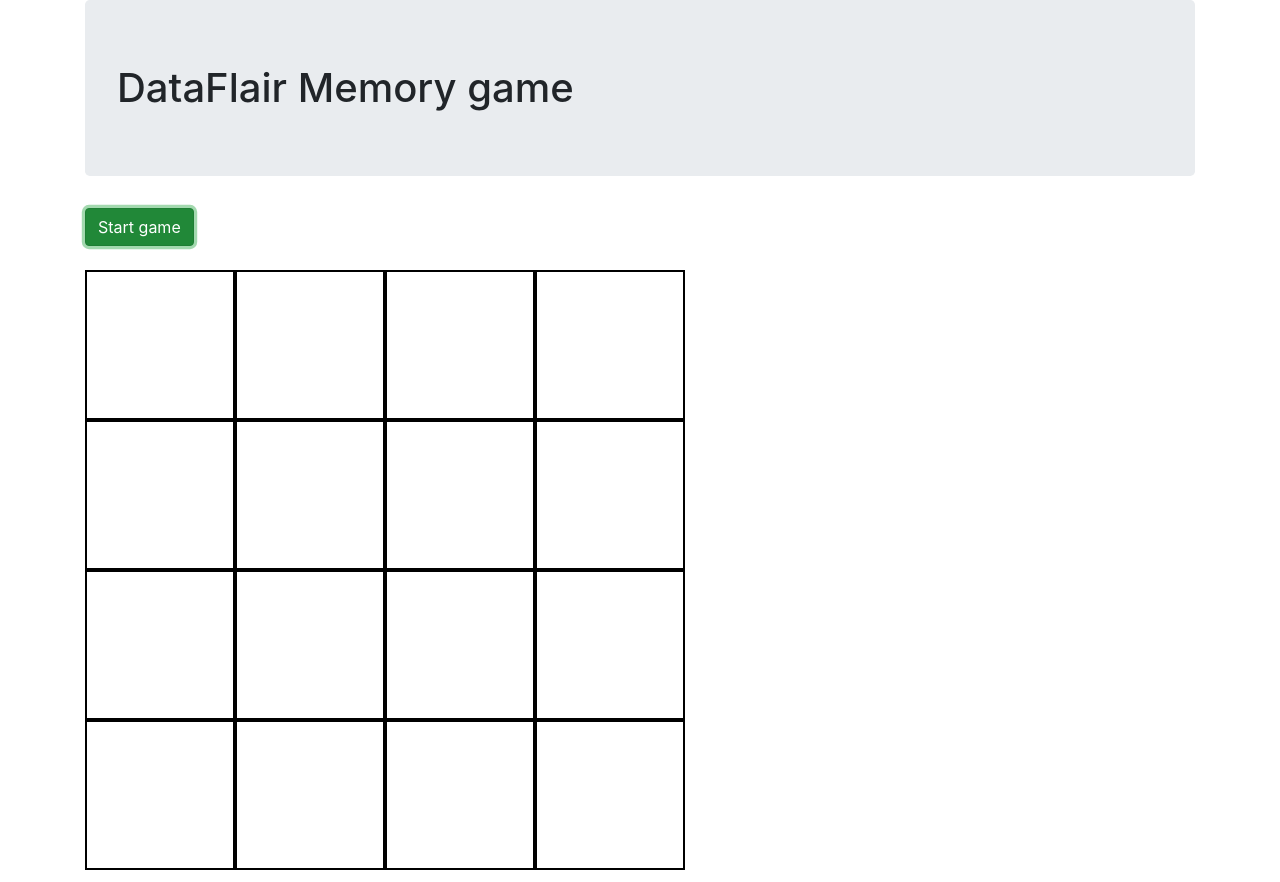
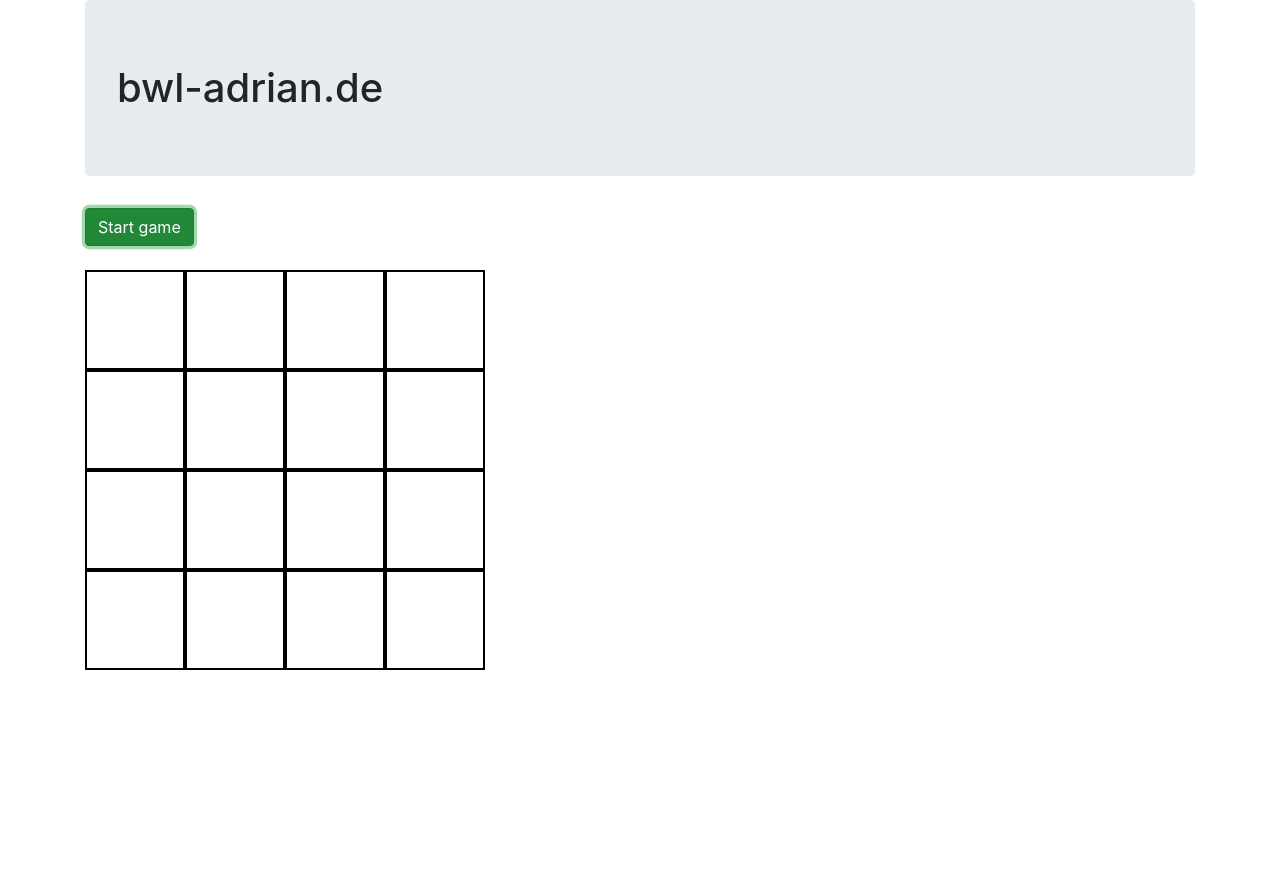
Before and after one commit to Gnunroh/bwl-adrian, a plain HTML site: page index.html in a window 1280 px wide. Both pictures are taken after a click on the button "Start game". After the commit the page ends 800 px from the top, so only its background shows below. Drawn offline with nearby package versions, Linux system fonts and the light colour scheme.

Commit message:
Update index.html

```diff
--- a/index.html
+++ b/index.html
@@ -11,11 +11,11 @@
         .imgdiv{
             position: relative;
             display: inline-block;
-            width:150px;
-            height: 150px;
+            width: 100px;
+            height: 100px;
             line-height: 150px;
             font-size: 20px;
-            padding: 10px;
+            padding: 0px;
             text-align: center;
             border: 2px solid black;
             cursor: pointer;
@@ -40,7 +40,7 @@
 </head>
 <body>
     <div class="container">
-        <h1 class ="jumbotron">DataFlair Memory game</h1>
+        <h1 class ="jumbotron">bwl-adrian.de</h1>
         <button class="btn btn-success" onclick="start()">Start game</button><br><br>
   <div id="score"></div>
 
```
